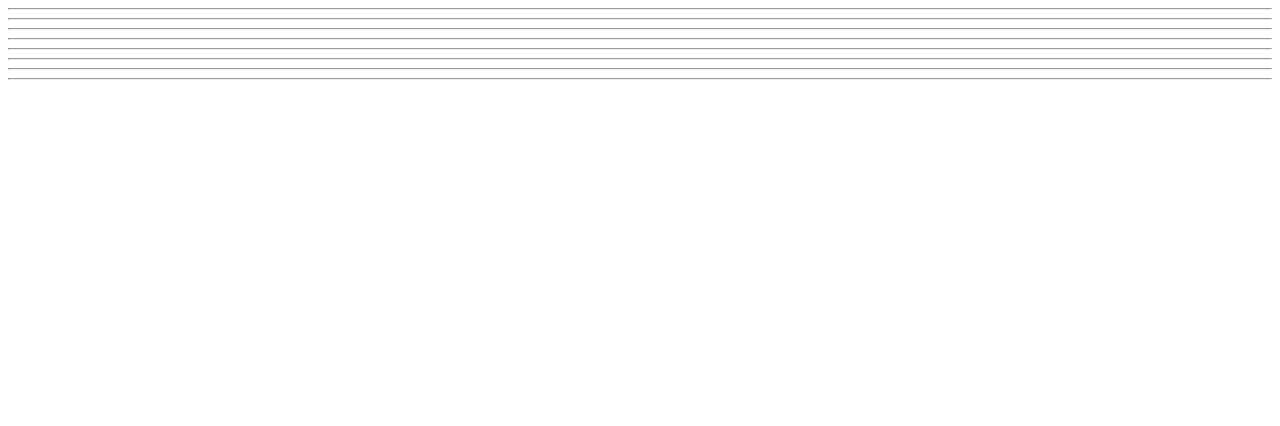
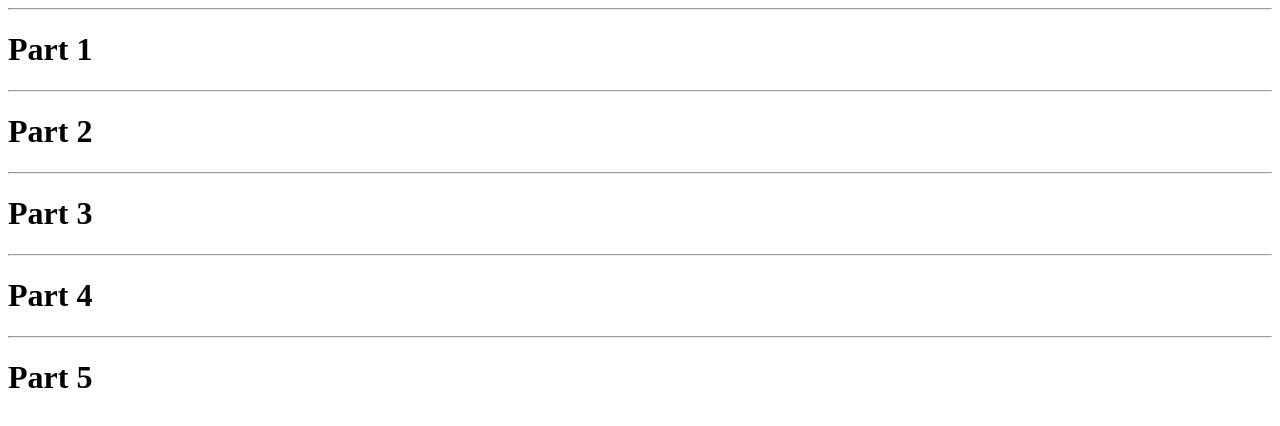
Before and after one commit to 91web/home-page-intern, a plain HTML site: page index.html in a window 1280 px wide. Drawn offline with Linux system fonts and the light colour scheme.

Commit message:
tasks added

```diff
--- a/index.html
+++ b/index.html
@@ -8,15 +8,19 @@
   <body>
     <!-- part 1 -->
   <hr/>
+  <h1>Part 1</h1>
   <hr>
      <!-- part 2 -->
-  <hr>
+        <h1>Part 2</h1>
   <hr>
      <!-- part 3 -->
-  <hr>
+        <h1>Part 3</h1>
+
   <hr>
      <!-- part 4 -->
+        <h1>Part 4</h1>
   <hr>
-  <hr>
+      <!-- part 5 -->
+          <h1>Part 5</h1>
   </body>
 </html>
```
